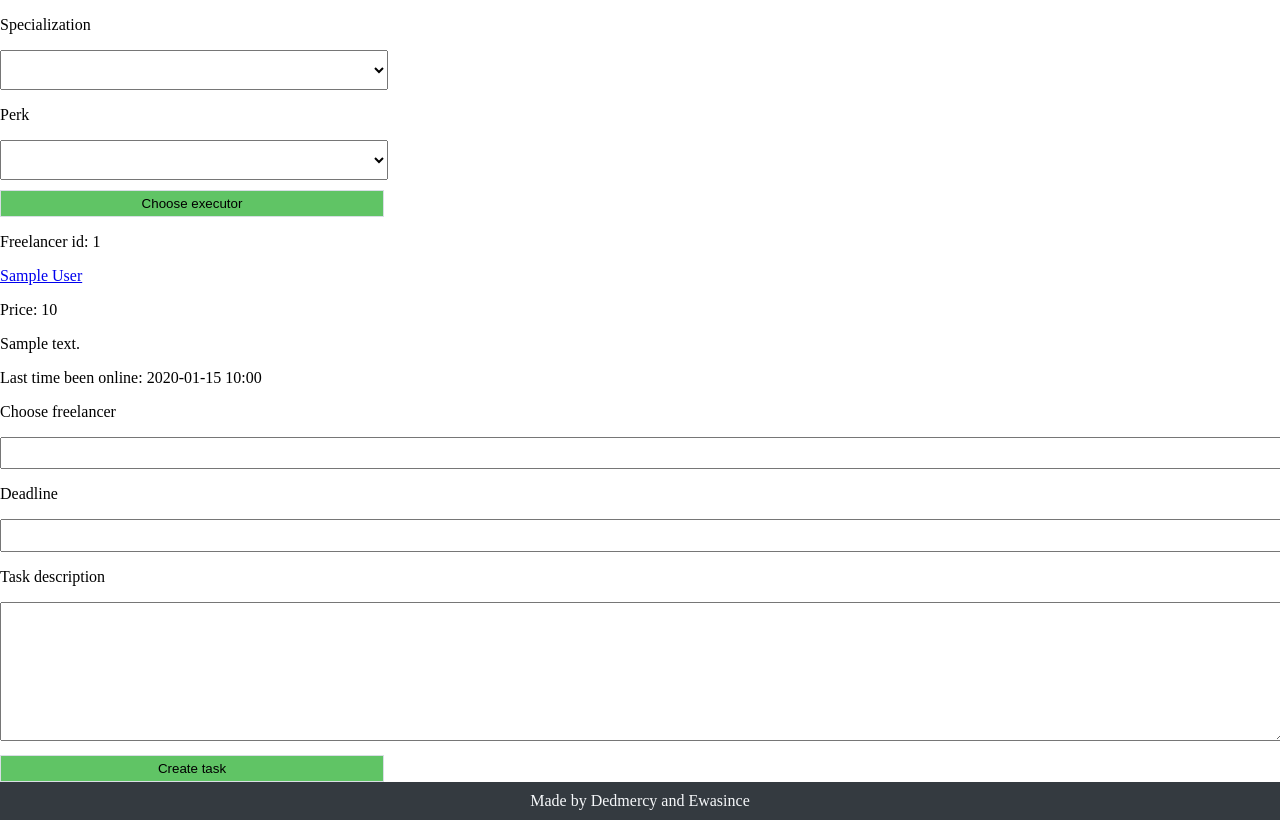
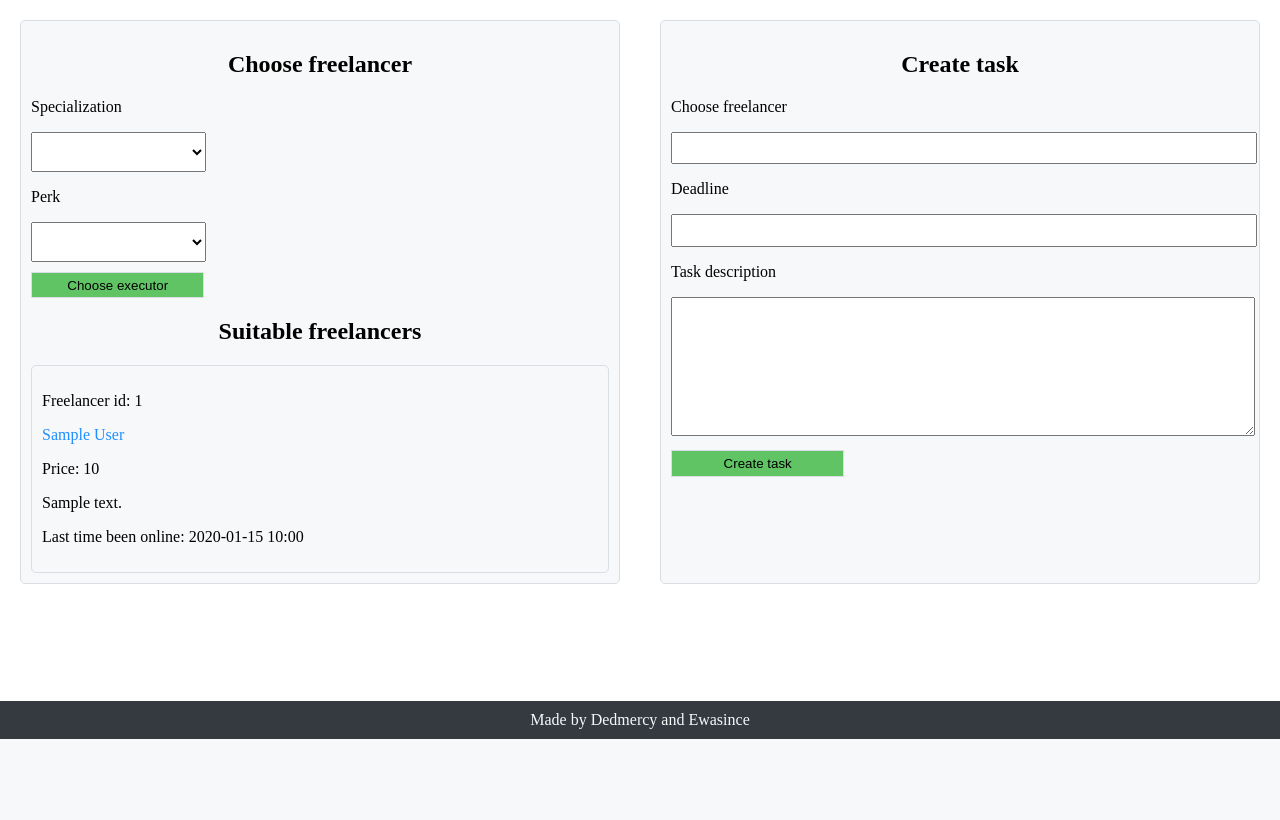
Before and after one commit to Dedmercy/postgres_crm, a Flask app: template flaskPostgres/app/templates/create_task.html in a window 1280 px wide. Shown: the part 61-881 px from the top of the page. After the commit the page ends 800 px from the top, so only its background shows below. Run offline with Flask 3, Linux system fonts and the light colour scheme; the template is opened without the code that fills it: values that come from a table or form of the project are taken from there, most other values are stand-ins (such as "Sample title", 1, 10 or a date in 2020); lists and menus that the app fills with data are empty; some libraries are stand-ins or nearby versions.

Commit message:
design create task page

```diff
--- a/flaskPostgres/app/static/styles/creation_task.css
+++ b/flaskPostgres/app/static/styles/creation_task.css
@@ -1,8 +1,37 @@
 #creation-task-box{
+    display: flex;
+    flex-direction: row;
+    width: 100%;
+}
+#creation-task-box section{
+    margin: 20px;
+    width: 50%;
+}
+
+#choose-executor-section, .service-container, #create-task-form-section{
+    padding: 10px;
+    background-color: #F6F8FA;
     border: 1px solid #D8DEE4;
-    margin: 20px;
-    padding: 20px;
-    background-color: #F6F8FA;
+    border-radius: 5px;
+}
+
+.service-container {
+    margin-top: 10px;
+}
+
+.service-container a{
+    color: dodgerblue;
+    text-decoration: none;
+}
+
+.service-container a:visited{
+    color: dodgerblue;
+}
+
+.service-container a:hover{
+    cursor: pointer;
+    color: dodgerblue;
+    text-decoration: underline;
 }
 
 #submit{
--- a/flaskPostgres/app/templates/create_task.html
+++ b/flaskPostgres/app/templates/create_task.html
@@ -15,8 +15,9 @@
             }
         }
     </script>
-    <div id="creation-task-page-main-box">
+    <div id="creation-task-box">
         <section id="choose-executor-section">
+        <h1> Choose freelancer</h1>
             <form action="" method="post" novalidate>
                 <div>
                     <p>{{ second_form.specialization.label }}</p>
@@ -31,8 +32,11 @@
                 </div>
                 <div>{{ second_form.submit(value="Choose executor") }}</div>
             </form>
-        </section>
-        <section id='services-section'>
+            <div id='services-section'>
+                <h1>Suitable freelancers</h1>
+                {% if services|length == 0 %}
+                    <h2>There are no freelancers doing this kind of work yet</h2>
+                {% endif %}
                 {% for service in services %}
                     <div class="service-container">
                         <p>Freelancer id: {{ service.id }}</p>
@@ -43,8 +47,10 @@
                         <p></p>
                     </div>
                 {% endfor %}
+            </div>
         </section>
         <section id="create-task-form-section">
+        <h1>Create task</h1>
             <form action="" method="post" novalidate>
                 <div>
                     <p>{{ main_form.executor.label }}</p>
```
Also changed, not shown: flaskPostgres/app/static/styles/create_editing_styles.css (added). Lines whose indentation alone changed are shown as unchanged.
